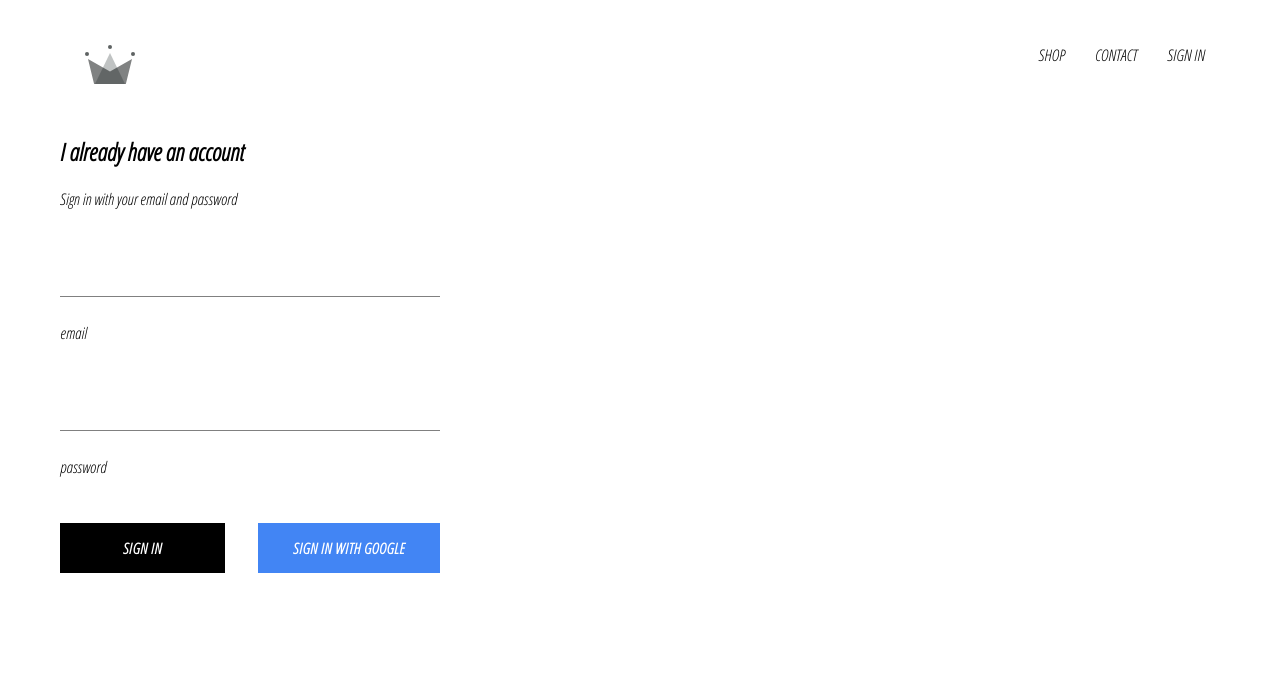
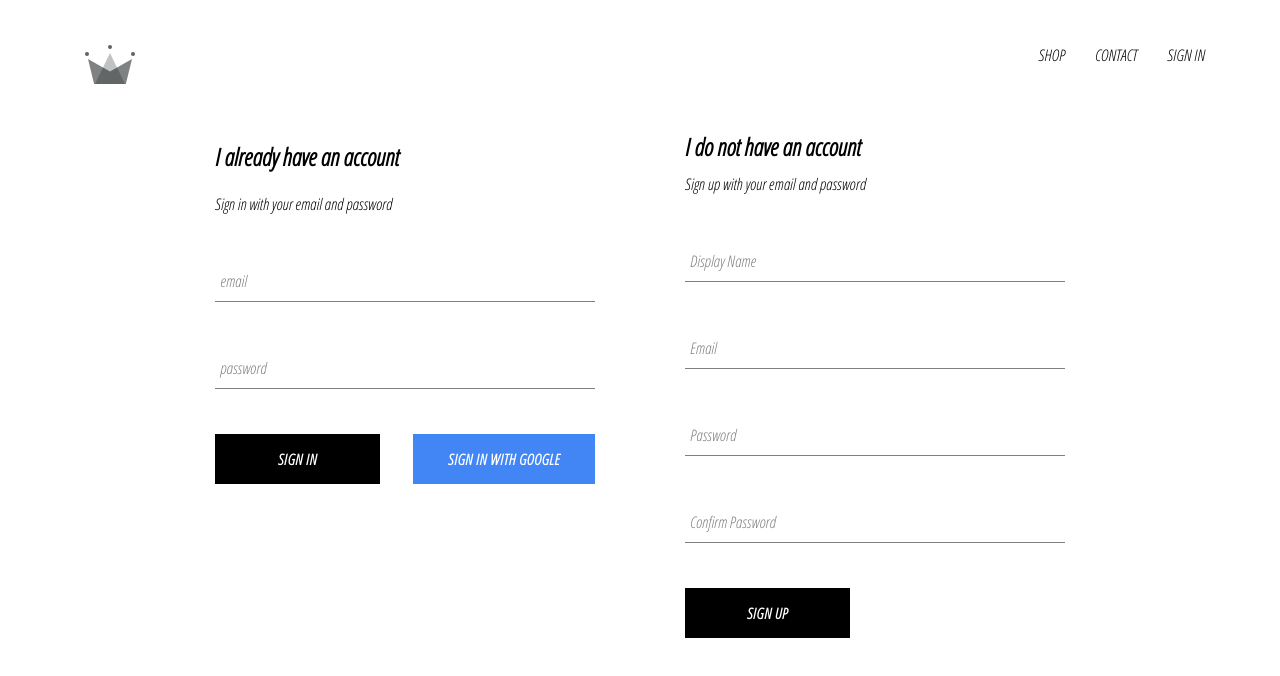
Before and after one commit to rachana-uniyal/react_frontend_ecommerce, a React (Create React App) app in the folder ecommerce-frontend/: page /signin in a window 1280 px wide. Shown: the top 676 px of the page. Built offline with nearby package versions, Linux system fonts and the light colour scheme; no server answers.

Commit message:
added sign-in, sign-up with authentication

```diff
--- a/ecommerce-frontend/src/App.js
+++ b/ecommerce-frontend/src/App.js
@@ -5,23 +5,36 @@
 import ShopPage from './pages/shop/shop.component'
 import Header from './components/header/header.component'
 import SignInAndSignUpPage from './pages/sign-in-and-sign-up/sign-in-and-sign-up.component';
-import { auth } from './firebase/firebase.utils'
+import { auth,createUserProfileDocument } from './firebase/firebase.utils'
 
 class App extends React.Component {
 constructor(){
   super();
 
   this.state = {
-    currentuser: null
+    currentUser: null
   }
 }
   unsubscribeFromAuth = null;
 
   componentDidMount(){
-    this.unsubscribeFromAuth = auth.onAuthStateChanged( user =>{
-      this.setState({ currentUser: user});
+    this.unsubscribeFromAuth = auth.onAuthStateChanged(async userAuth =>{
+      if(userAuth){
+        const userRef = await createUserProfileDocument(userAuth);
 
-      console.log(user);
+        userRef.onSnapshot(snapShot =>{
+          this.setState({
+            currentUser:{
+              id : snapShot.id,
+              ...snapShot.data()
+            }
+          });
+
+        })
+      }
+      else{
+        this.setState({ currentUser: userAuth})
+      }
     })
   }
 
--- a/ecommerce-frontend/src/components/custom-component/custom-button.component.jsx
+++ b/ecommerce-frontend/src/components/custom-component/custom-button.component.jsx
@@ -3,7 +3,7 @@
 import './custom-button.styles.scss'
 
 const CustomButton = ({ children, isGoogleSignIn, ...otherprops } ) => (
-    <button
+    <button type="button"
      className={`${isGoogleSignIn ? 'google-sign-in' : ''} custom-button`}
       {...otherprops}
     >
--- a/ecommerce-frontend/src/components/form-input/form-input.component.jsx
+++ b/ecommerce-frontend/src/components/form-input/form-input.component.jsx
@@ -9,7 +9,7 @@
             label ?
             (
                 <label
-                    classname={`${
+                    className={`${
                         otherProps.value.length ? 'shrink' : ''
                     } form-input-label`}
                 >
--- a/ecommerce-frontend/src/components/sign-in/sign-in.component.jsx
+++ b/ecommerce-frontend/src/components/sign-in/sign-in.component.jsx
@@ -4,7 +4,7 @@
 
 import CustomButton from "../custom-component/custom-button.component";
 
-import { signInWithGoogle } from "../../firebase/firebase.utils";
+import { auth,signInWithGoogle } from "../../firebase/firebase.utils";
 import './sign-in.styles.scss'
 
 class SignIn extends React.Component{
@@ -17,10 +17,18 @@
     }
   }
 
-  handleSubmit = event => {
+  handleSubmit = async event => {
       event.preventDefault();
 
-      this.setState({email : '', password: ''})
+      const {email , password} = this.state;
+
+      try{
+          await auth.signInWithEmailAndPassword(email,password);
+          this.setState({ email:'', password: ''});
+      } catch (error){
+          console.log(error)
+      }
+
   }
 
 handleChange = event => {
--- /dev/null
+++ b/ecommerce-frontend/src/components/sign-up/sign-up.component.jsx
@@ -0,0 +1,106 @@
+import React from "react";
+import FormInput from "../form-input/form-input.component";
+import CustomButton from "../custom-component/custom-button.component";
+
+import { auth, createUserProfileDocument } from '../../firebase/firebase.utils';
+
+import './sign-up.styles.scss';
+
+class SignUp extends React.Component {
+    constructor(){
+        super();
+
+        this.state = {
+            displayName: '',
+            email: '',
+            password: '',
+            confirmPassword: ''
+        }
+    }
+
+    handleSubmit = async event =>{
+        event.preventDefault();
+
+        const { displayName, email, password, confirmPassword} = this.state;
+
+        if( password !== confirmPassword){
+            alert("password don't match");
+            return;
+        }
+
+        try {
+            const { user } = await auth.createUserWithEmailAndPassword(
+                email,
+                password
+            );
+
+        await createUserProfileDocument(user, { displayName});
+
+        this.setState({
+            displayName: '',
+            email: '',
+            password: '',
+            confirmPassword: ''
+        })
+        } catch(error){
+            console.error(error);
+        }
+    }
+
+    handleChange = event =>{
+        const { name, value } = event.target;
+
+        this.setState({ [name]: value});
+    }
+
+    render(){
+        const {displayName, email, password, confirmPassword } = this.state;
+        return(
+            <div className='sign-up'>
+                <h2 className='title'> I do not have an account</h2>
+                <span> Sign up with your email and password</span>
+                <form className='sign-up-form' onSubmit={this.handleSubmit}>
+                    <FormInput
+                        type='text'
+                        name='displayName'
+                        value={displayName}
+                        onChange={this.handleChange}
+                        label='Display Name'
+                        required
+                    >
+                    </FormInput>
+                    <FormInput
+                        type='email'
+                        name='email'
+                        value={email}
+                        onChange={this.handleChange}
+                        label='Email'
+                        required
+                    >
+                    </FormInput>
+                    <FormInput
+                        type='password'
+                        name='password'
+                        value={password}
+                        onChange={this.handleChange}
+                        label='Password'
+                        required
+                    >
+                    </FormInput>
+                    <FormInput
+                        type='password'
+                        name='confirmPassword'
+                        value={confirmPassword}
+                        onChange={this.handleChange}
+                        label=' Confirm Password'
+                        required
+                    >
+                    </FormInput>
+                <CustomButton type='submit'> Sign Up</CustomButton>
+                </form>
+            </div>
+        )
+    }
+}
+
+export default SignUp;
--- /dev/null
+++ b/ecommerce-frontend/src/components/sign-up/sign-up.styles.scss
@@ -0,0 +1,9 @@
+.sign-up {
+    display: flex;
+    flex-direction: column;
+    width: 380px;
+
+    .title {
+        margin: 10px 0;
+    }
+}
--- a/ecommerce-frontend/src/firebase/firebase.utils.js
+++ b/ecommerce-frontend/src/firebase/firebase.utils.js
@@ -11,6 +11,32 @@
     appId: "1:88269385791:web:87ab5d05634e8c212ac88a"
   };
 
+
+  export const createUserProfileDocument = async (userAuth, additionalData) =>{
+    if(!userAuth) return ;
+
+    const userRef = firestore.doc(`users/${userAuth.uid}`);
+    const snapshot = await userRef.get();
+
+    if(!snapshot.exists){
+      const { displayName, email} = userAuth;
+      const createdAt = new Date();
+
+      try{
+        await userRef.set({
+          displayName,
+          email,
+          createdAt,
+          ...additionalData
+        })
+      } catch(error){
+        console.log('error creating user', error.message);
+      }
+    }
+
+  return userRef;
+  }
+
 firebase.initializeApp(config);
 
 export const auth = firebase.auth();
--- a/ecommerce-frontend/src/pages/sign-in-and-sign-up/sign-in-and-sign-up.component.jsx
+++ b/ecommerce-frontend/src/pages/sign-in-and-sign-up/sign-in-and-sign-up.component.jsx
@@ -2,10 +2,16 @@
 
 import './sign-in-and-sign-up.styles.scss'
 
+import SignUp from "../../components/sign-up/sign-up.component";
+
 import SignIn from "../../components/sign-in/sign-in.component";
 
 const SignInAndSignUpPage = () => (
-    <div className='sign-in-and-sign-up'> <SignIn/> </div>
+    <div className='sign-in-and-sign-up'>
+        <SignIn/>
+        <SignUp/>
+    </div>
+
 );
 
 export default SignInAndSignUpPage;
--- a/ecommerce-frontend/src/pages/sign-in-and-sign-up/sign-in-and-sign-up.styles.scss
+++ b/ecommerce-frontend/src/pages/sign-in-and-sign-up/sign-in-and-sign-up.styles.scss
@@ -0,0 +1,6 @@
+.sign-in-and-sign-up {
+    width: 850px;
+    display: flex;
+    justify-content: space-between;
+    margin: 30px auto;
+}
```
